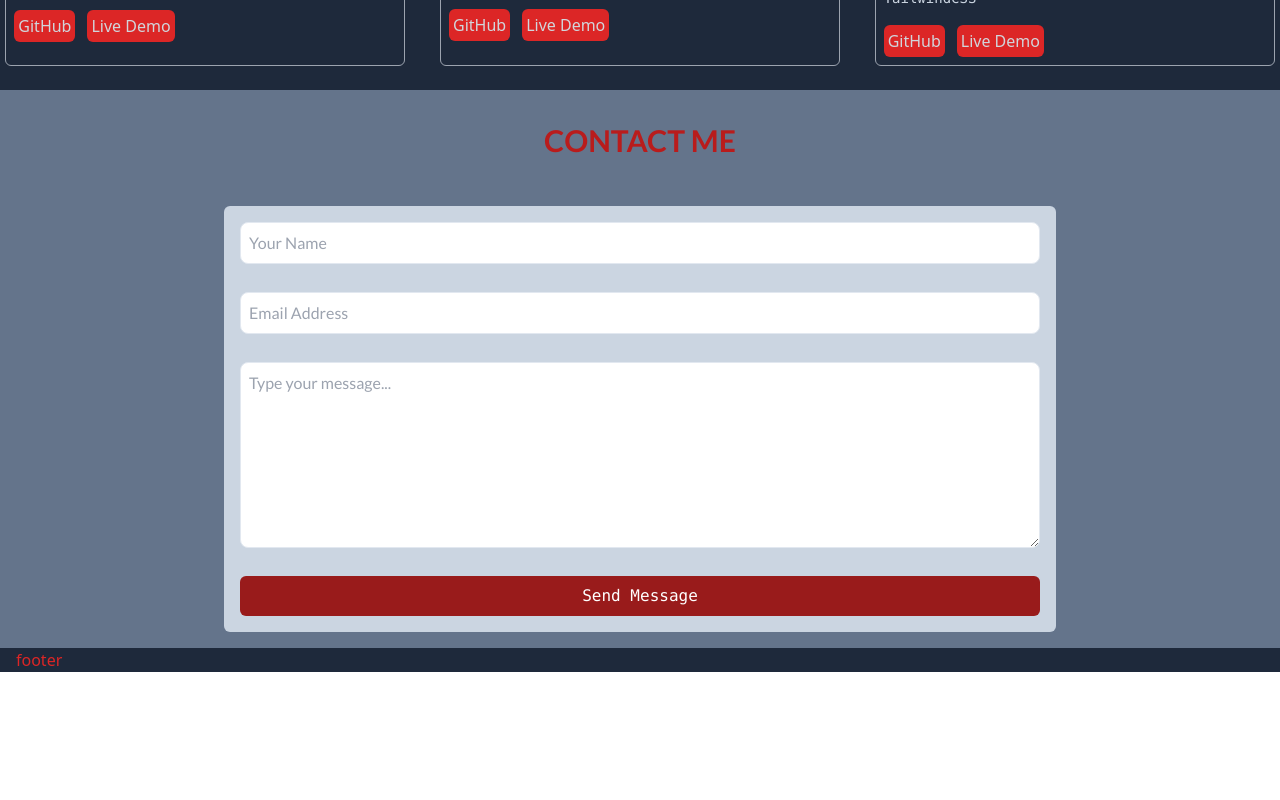
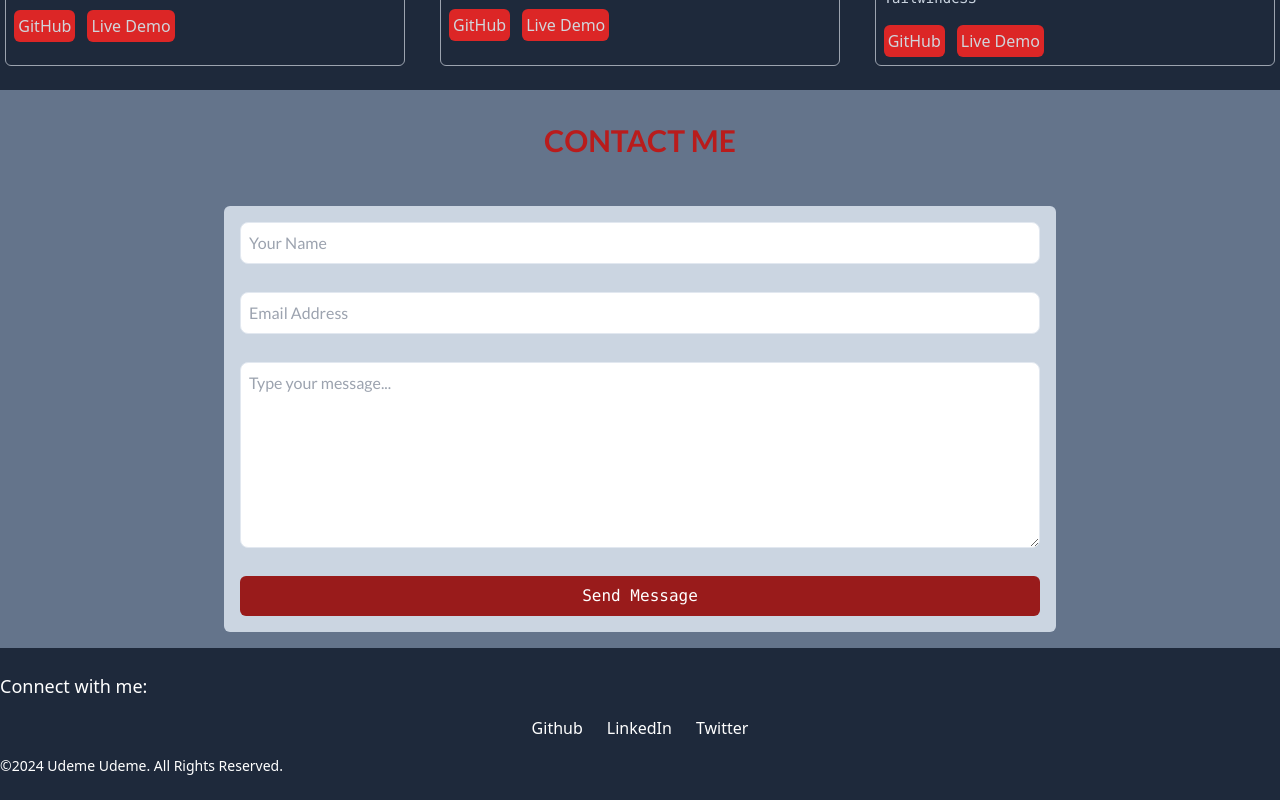
Before and after one commit to Udeme98/My-Portfolio-Website, a React (Vite) app: page / in a window 1280 px wide. Shown: the part 1515-2315 px from the top of the page. Before the commit the page ends 2187 px from the top, so only its background shows below. Built offline with nearby package versions, Linux system fonts and the light colour scheme.

Commit message:
Footer component

```diff
--- a/src/components/Footer.tsx
+++ b/src/components/Footer.tsx
@@ -1,7 +1,35 @@
 const Footer = () => {
   return (
-    <footer className="bg-slate-800 text-red-600">
-      <div className="container mx-auto px-4">footer</div>
+    <footer className="bg-slate-800 text-white py-6">
+      <div className="container mx-auto">
+        <p className="text-lg mb-4">Connect with me:</p>
+        <div className="flex justify-center space-x-6">
+          <a
+            href="https://www.github.com/Udeme98"
+            target="_blank"
+            rel="noopener noreferrer"
+          >
+            Github
+          </a>
+          <a
+            href="https://www.linkedIn.com/in/darealudeme1"
+            target="_blank"
+            rel="noopener noreferrer"
+          >
+            LinkedIn
+          </a>
+          <a
+            href="https://www.twitter.com/Darealudeme1"
+            target="_blank"
+            rel="noopener noreferrer"
+          >
+            Twitter
+          </a>
+        </div>
+        <p className="mt-4 text-sm">
+          &copy;{new Date().getFullYear()} Udeme Udeme. All Rights Reserved.
+        </p>
+      </div>
     </footer>
   );
 };
```
